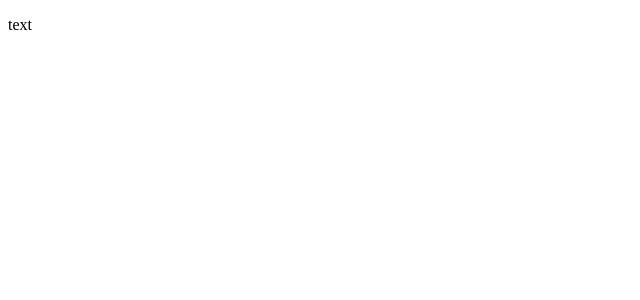
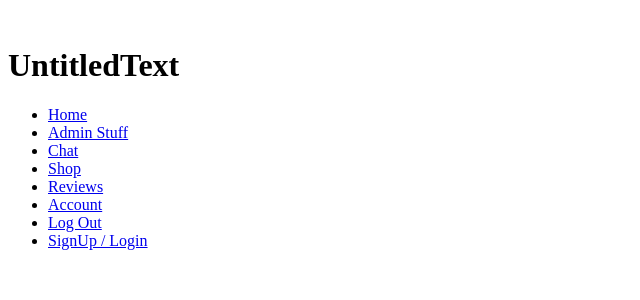
Before and after one commit to stefanescuowen-cmd/CSET_Store_Final, a Flask app: page / in a window 1280 px wide. Before the commit the part shown is almost empty. Shown: the top 300 px of the page, without its empty margins (0-640 px from the left). Run offline with Flask 3, Linux system fonts and the light colour scheme.

Commit message:
MORE html

```diff
--- a/templates/basetemplate.html
+++ b/templates/basetemplate.html
@@ -7,8 +7,52 @@
             <link rel="stylesheet" type="text/css" href="../static/style.css">
         </head>
     <body>
-    {% block body %}
+        <header>
+            <div id="HeadImg">
+                <img src="">
+            </div>
+            <div id="HeadText">
+                <h1>UntitledText</h1>
+            </div>
+            <div id="HeadLinks">
+                <ul>
+                    <!-- Basic -->
+                    <li><a href="/">Home</a></li>
 
-    {% endblock %}
+                    <!-- Admin -->
+                    <li><a href="/">Admin Stuff</a></li>
+
+                    <!-- Logged In-->
+                    <li><a href="/">Chat</a></li>
+                    <li><a href="/">Shop</a></li>
+                    <li><a href="/">Reviews</a></li>
+                    <li><a href="/">Account</a></li>
+                    <li><a href="/">Log Out</a></li>
+
+                    <!-- Logged Out -->
+                    <li><a href="/">SignUp / Login</a></li>
+                </ul>
+            </div>
+        </header>
+        <article>
+            {% block body %}
+
+            {% endblock %}
+        </article>
+        <footer>
+            <div id="FooterLinks">
+
+            </div>
+            <div id="FooterText">
+
+            </div>
+            <div id="FooterForm">
+
+            </div>
+            <div id="FooterImg">
+
+            </div>
+            <script src="../static/script.js"></script>
+        </footer>
     </body>
 </html>
--- a/templates/index.html
+++ b/templates/index.html
@@ -1,4 +1,4 @@
 {% extends "basetemplate.html" %}
 {% block body %}
-<p>text</p>
+<h1></h1>
 {% endblock %}
```
